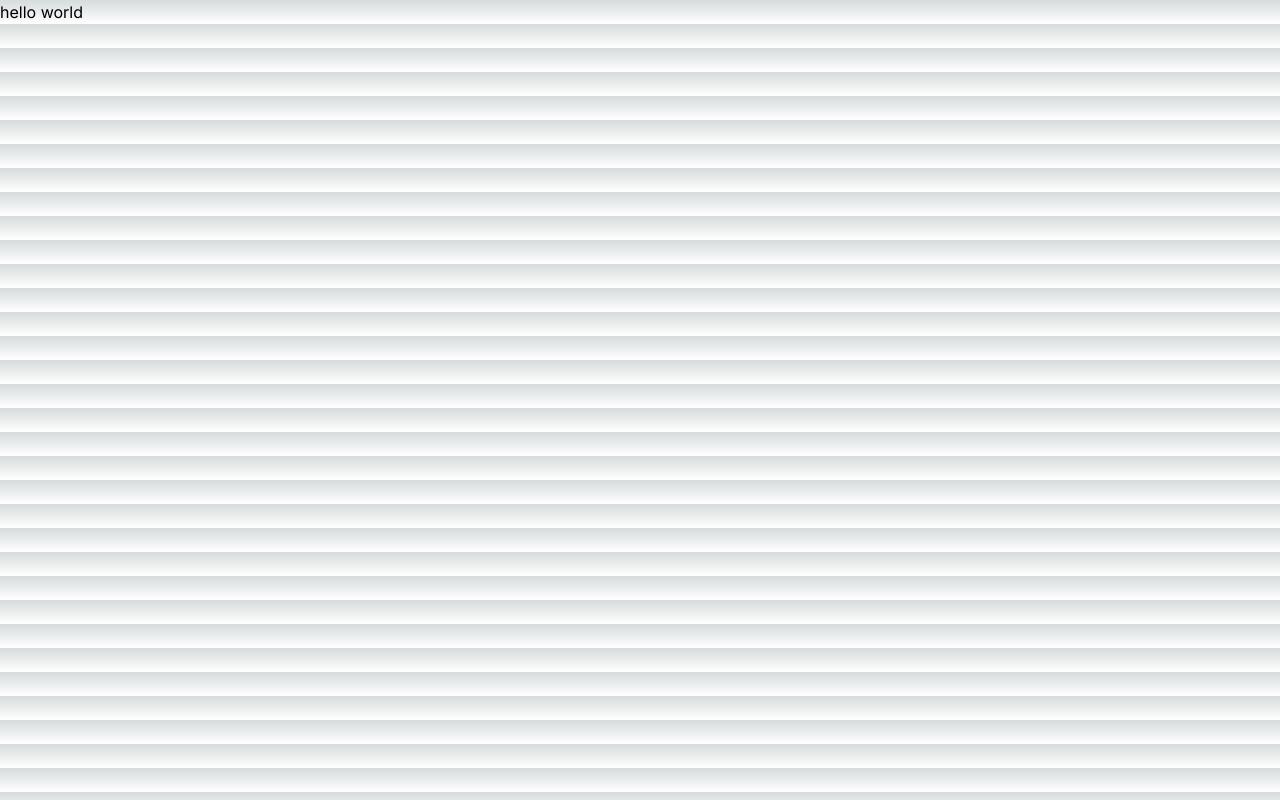
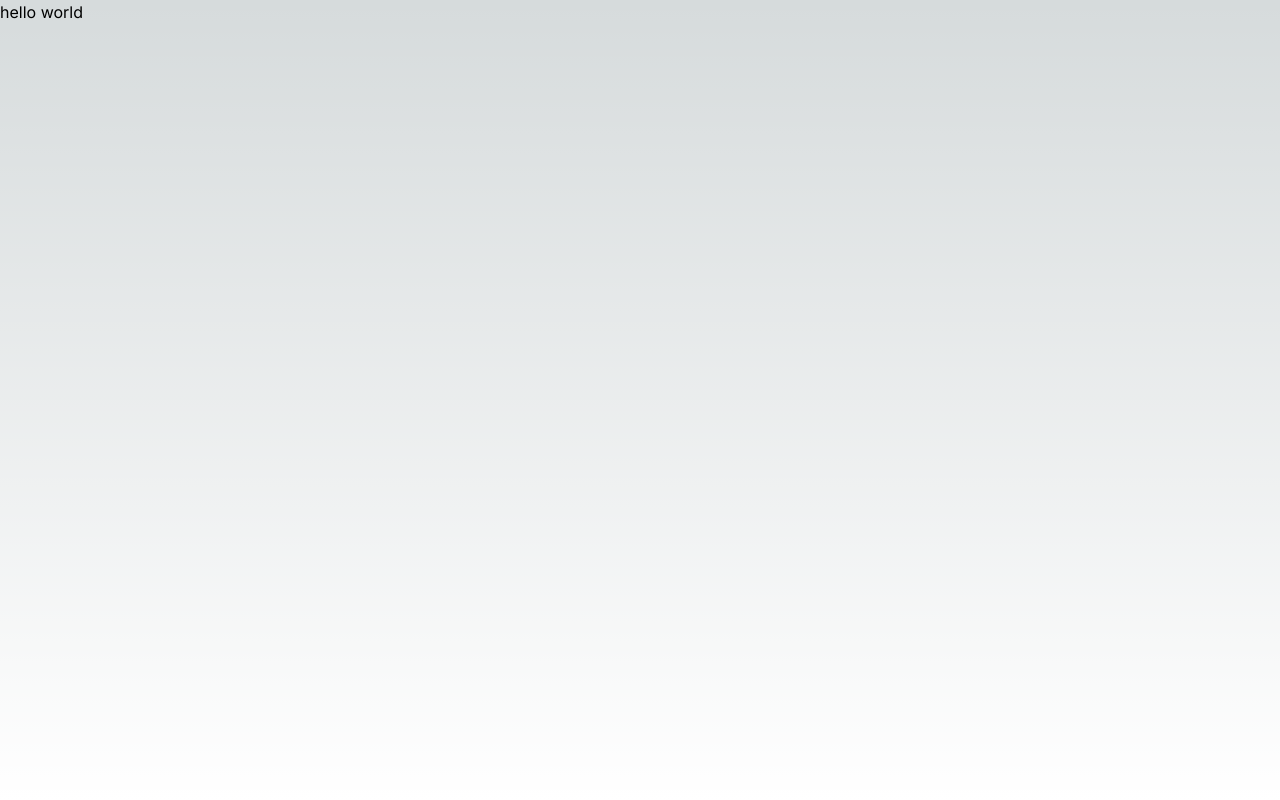
Before and after one commit to TaypeH/digital_marketplace, a Next.js app: page / in a window 1280 px wide. Built offline with nearby package versions, Linux system fonts and the light colour scheme.

Commit message:
styled default layout

```diff
--- a/src/app/layout.tsx
+++ b/src/app/layout.tsx
@@ -1,6 +1,7 @@
 import type { Metadata } from 'next'
 import { Inter } from 'next/font/google'
 import './globals.css'
+import { cn } from '@/lib/utils'
 
 const inter = Inter({ subsets: ['latin'] })
 
@@ -15,8 +16,14 @@
   children: React.ReactNode
 }) {
   return (
-    <html lang="en">
-      <body className={inter.className}>{children}</body>
+    <html lang="en" className='h-full'>
+      <body className={cn("relative h-full font-sans antialiased", inter.className)}>
+        <main className='relative flex flex-col min-h-screen'>
+          <div className='flex-grow flex-1'>
+            {children}
+          </div>
+        </main>
+      </body>
     </html>
   )
 }
```
